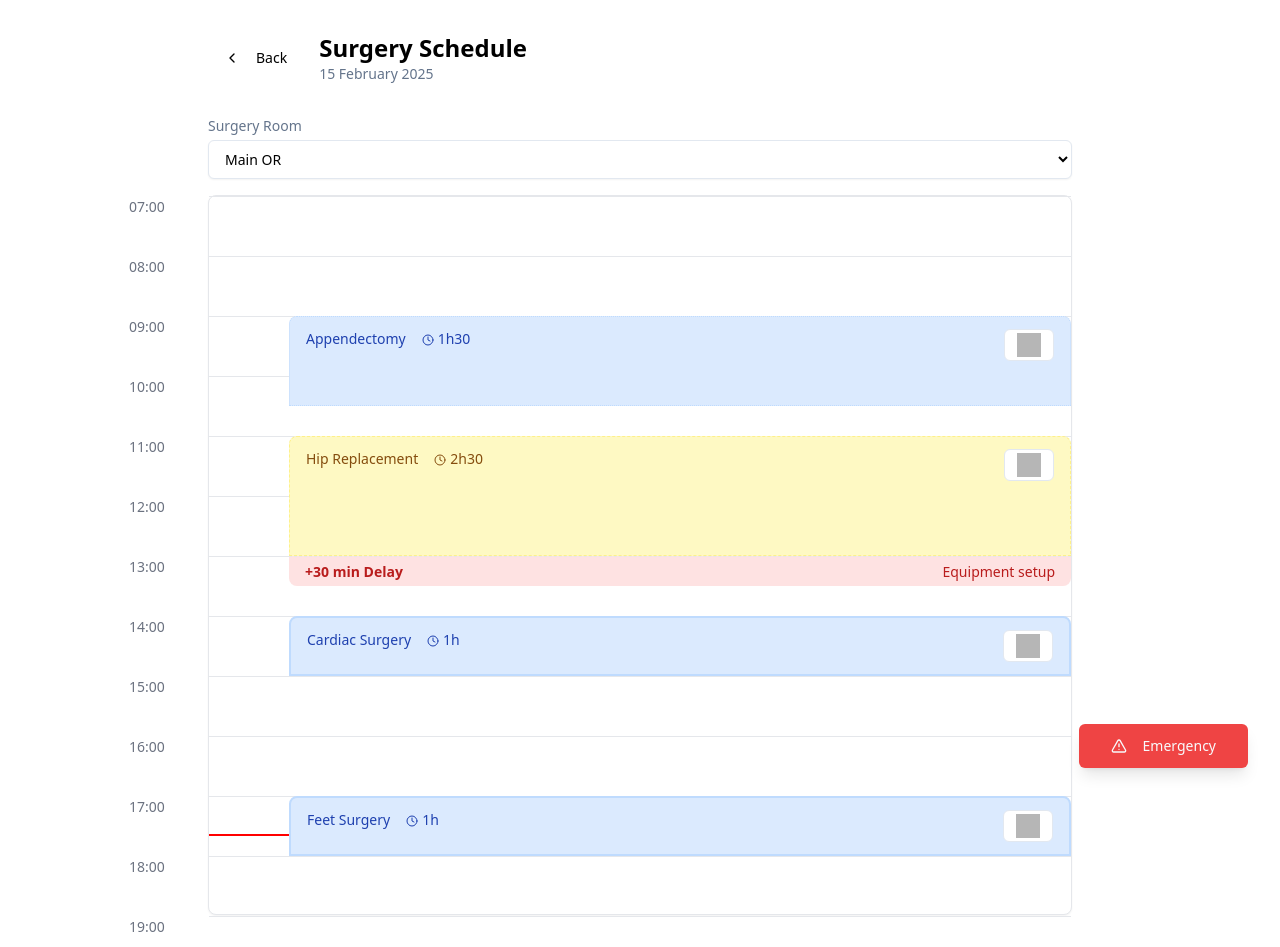
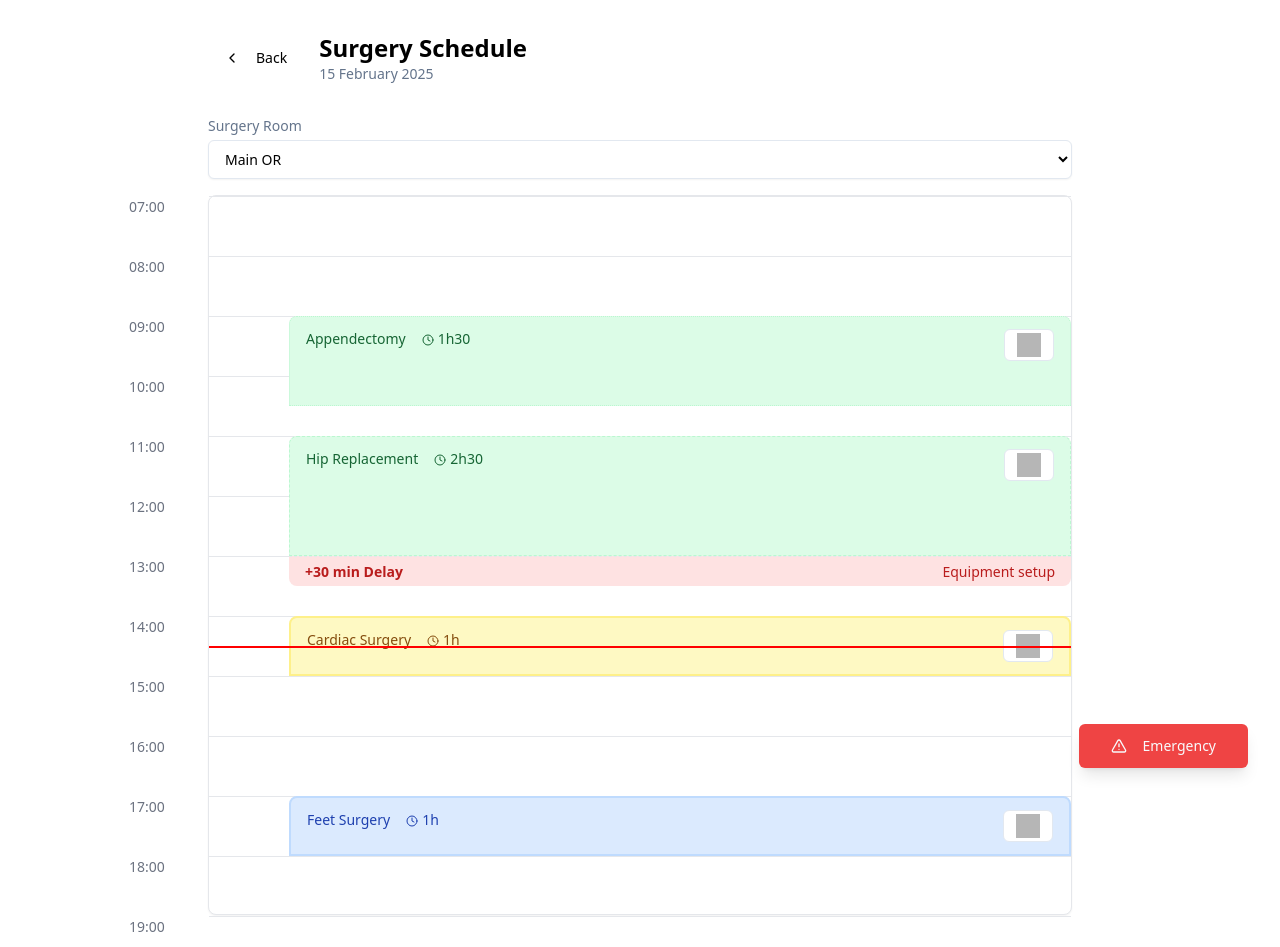
Before and after one commit to sofiahuppertz/MediFlow, a React (Vite) app in the folder frontend/: page /timesheet in a window 1280 px wide. Built offline with nearby package versions, Linux system fonts and the light colour scheme; grey boxes are pictures that could not be loaded.

Commit message:
sexy time

```diff
--- a/frontend/src/components/Timesheet/SurgeryBlock.tsx
+++ b/frontend/src/components/Timesheet/SurgeryBlock.tsx
@@ -8,13 +8,21 @@ import DelayDialog from "./DelayDialog";
 import { useToast } from "@/components/ui/use-toast";
 import { useNavigate } from "react-router-dom";
 
+// const getTimeTypeEmoji = (dynamicStatus: string): string => {
+//   if (dynamicStatus === "scheduled") return "🚧";
+//   if (dynamicStatus === "estimated") return "🕒";
+//   if (dynamicStatus === "dynamic") return "⚡️";
+//   return "";
+// };
+
 interface SurgeryBlockProps {
   surgery: Surgery;
   scheduleStart: string;
   hourHeight: number;
+  currentOffset: number;
 }
 
-const SurgeryBlock = ({ surgery, scheduleStart, hourHeight }: SurgeryBlockProps) => {
+const SurgeryBlock = ({ surgery, scheduleStart, hourHeight, currentOffset }: SurgeryBlockProps) => {
   const navigate = useNavigate();
   const { toast } = useToast();
 
@@ -25,7 +33,16 @@ const SurgeryBlock = ({ surgery, scheduleStart, hourHeight }: SurgeryBlockProps)
   const delayHeight = (delayMins / 60) * hourHeight;
   const startMinutes = timeToMinutes(scheduleStart);
   const topOffset = ((surgeryStartMins - startMinutes) / 60) * hourHeight;
+  const bottomOffset = topOffset + baseHeight;
   const totalDuration = (surgeryEndMins - surgeryStartMins) + delayMins;
+
+  let dynamicStatus = "scheduled";
+
+  if (currentOffset >= topOffset && currentOffset <= bottomOffset) {
+    dynamicStatus = "in-progress";
+  } else if (currentOffset > bottomOffset) {
+    dynamicStatus = "completed";
+  }
 
   const statusColors = {
     scheduled: "bg-blue-100 text-blue-800 border-blue-200",
@@ -54,13 +71,13 @@ const SurgeryBlock = ({ surgery, scheduleStart, hourHeight }: SurgeryBlockProps)
         left: 80,
         width: "calc(100% - 80px)",
         height: baseHeight + delayHeight,
-        zIndex: 3,
+        zIndex: 0,
       }}
     >
       <div
         className={cn(
           "rounded-t-lg px-4 py-3 relative",
-          statusColors[surgery.status],
+          statusColors[dynamicStatus],
           timeTypeStyles[surgery.timeType]
         )}
         style={{ height: baseHeight }}
--- a/frontend/src/pages/Timesheet.tsx
+++ b/frontend/src/pages/Timesheet.tsx
@@ -80,10 +80,10 @@ const Timesheet = () => {
   // Current time indicator calculation
   const now = new Date();
   const nowMinutes = now.getHours() * 60 + now.getMinutes();
-  let currentOffset = -1;
-  if (nowMinutes >= startMinutes && nowMinutes <= endMinutes) {
-    currentOffset = ((nowMinutes - startMinutes) / 60) * hourHeight;
-  }
+  const currentOffset: number = 450;
+  // if (nowMinutes >= startMinutes && nowMinutes <= endMinutes) {
+  //   currentOffset = ((nowMinutes - startMinutes) / 60) * hourHeight;
+  // }
 
   const handleEmergencySurgery = (newSurgery: Omit<Surgery, "id">) => {
     const surgeryToAdd: Surgery = {
@@ -162,6 +162,7 @@ const Timesheet = () => {
             surgery={surgery}
             scheduleStart={scheduleStart}
             hourHeight={hourHeight}
+            currentOffset={currentOffset}
           />
         ))}
       </Card>
```
